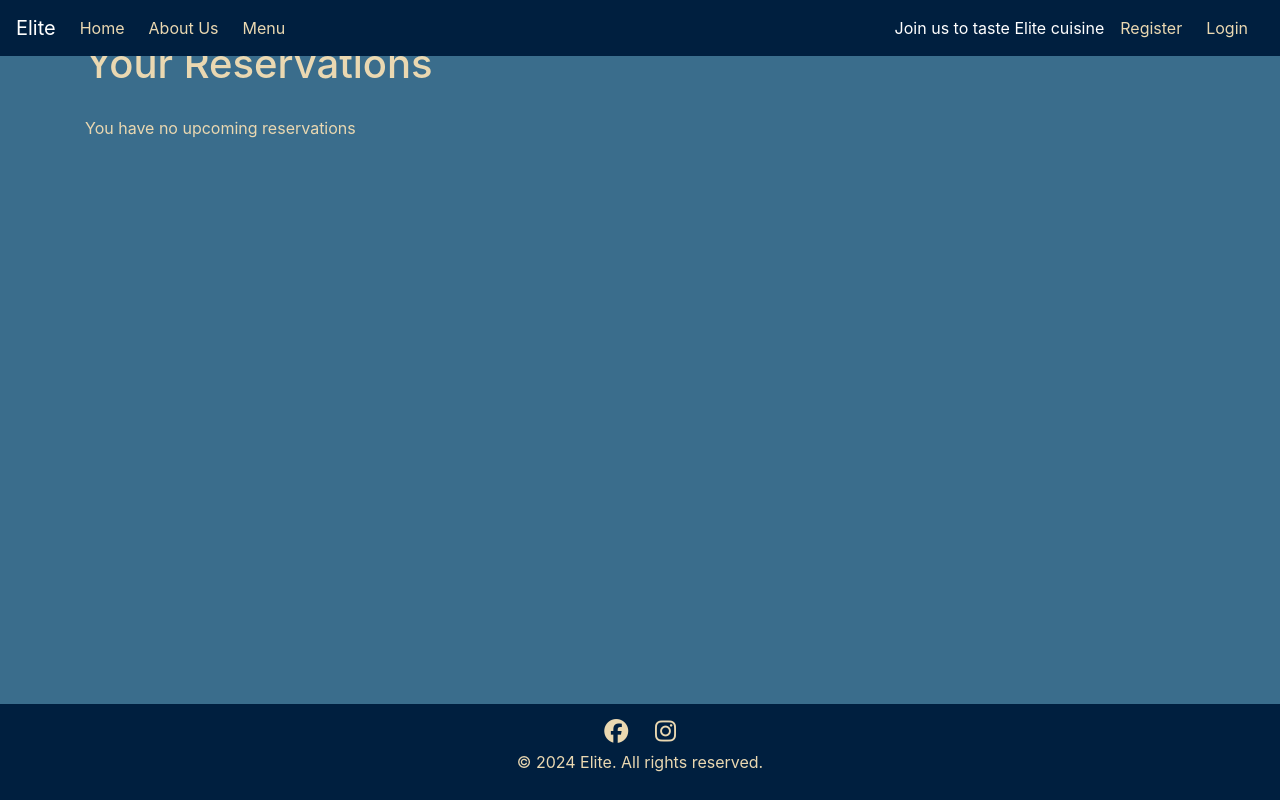
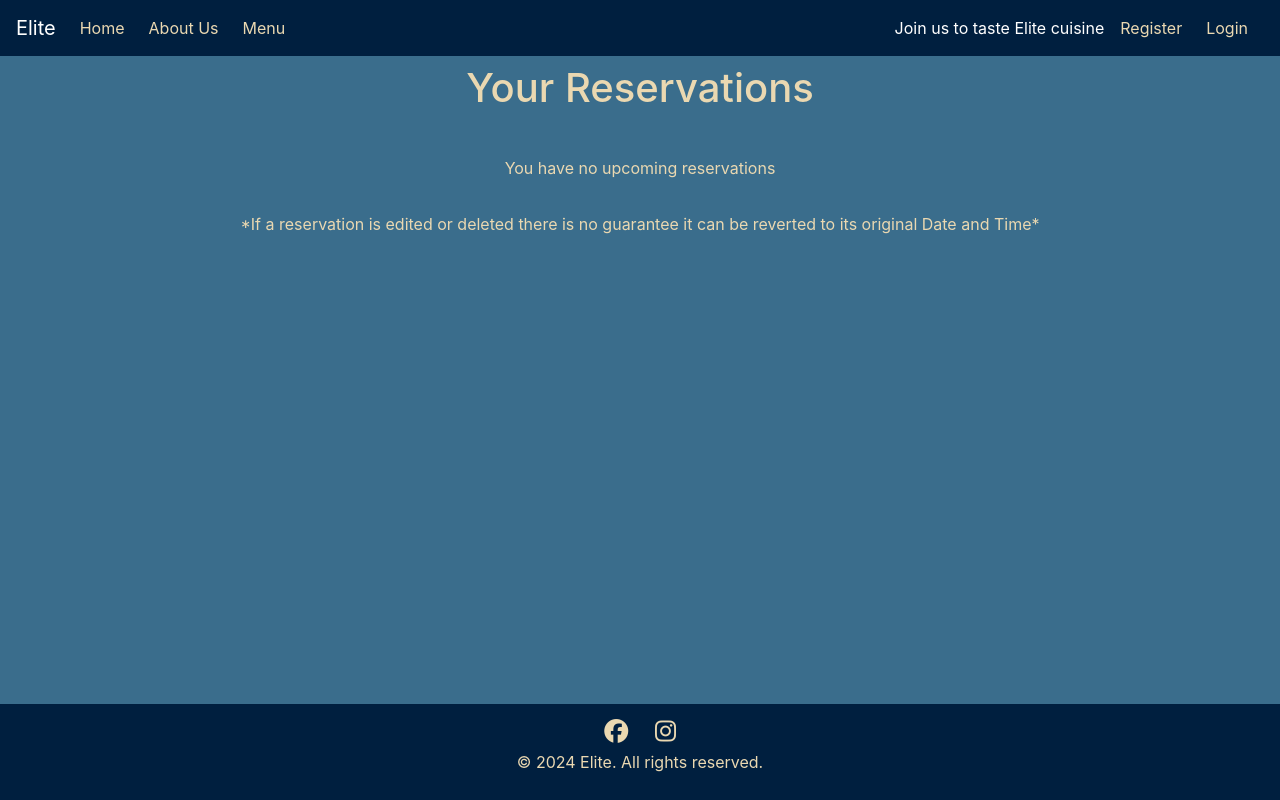
Before and after one commit to DanParkinson/project-4-elite, a Django app: template templates/reservations/my_reservations.html in a window 1280 px wide. Run offline with Django 3.2, Linux system fonts and the light colour scheme; the template is opened without the code that fills it, so the values that code supplies are empty; some libraries are stand-ins or nearby versions.

Commit message:
my_reservations.html styled

```diff
--- a/static/css/style.css
+++ b/static/css/style.css
@@ -127,6 +127,7 @@ main {
     text-align: center;
     display: inline-block;
     margin-top: 10px;
+    font-weight: bold;
 }
 /* -------------------- forms */
 .make-reservation-form {
@@ -182,8 +183,10 @@ main {
     margin-bottom: 40px;
 }
 
-/* ----------------- my_reservations.html*/
+/* ----------------- make_reservations.html*/
 .available-times-list {
     color:#EAD8B1;
     list-style-type: none
 }
+
+/* ------------------ my_reservations.html */
--- a/templates/reservations/my_reservations.html
+++ b/templates/reservations/my_reservations.html
@@ -1,15 +1,22 @@
 {% extends "base.html" %}
 
 {% block content %}
-<div class = "container">
-    <h3>Your Reservations</h3>
-
+<div class="container flex-grow-1 d-flex flex-column justify-content-center align-items-center">
+    <h3 class="mt-4 mb-4">Your Reservations</h3>
+    <div class="row">
         {% if reservations %}
-    <ul>
+        <ul class="list-group">
             {% for reservation in reservations%}
-        <li>
-            Date: {{ reservation.reservation_date }}
-            Time: {{ reservation.reservation_time }}
+            <li class='list-group-item d-flex justify-content-between align-items-center'>
+                <div>
+                    <strong>Date:</strong> {{ reservation.reservation_date }}
+                    <br>
+                    <strong>Time:</strong> {{ reservation.reservation_time }}
+                </div>
+                <div>
+                    <a class = "ml-3 btn narrow-button flex-fill mx-1">Edit</a>
+                    <a class = "btn narrow-button flex-fill mx-1">Cancel</a>
+                </div>
             </li>
             {% endfor %}
         </ul>
@@ -17,4 +24,6 @@
         <p>You have no upcoming reservations</p>
         {% endif %}
     </div>
+    <p class = "mt-3">*If a reservation is edited or deleted there is no guarantee it can be reverted to its original Date and Time*</p>
+</div>
 {% endblock %}
```
Also changed, not shown: AGILE.md (+4 -0 lines). Lines whose indentation alone changed are shown as unchanged.
